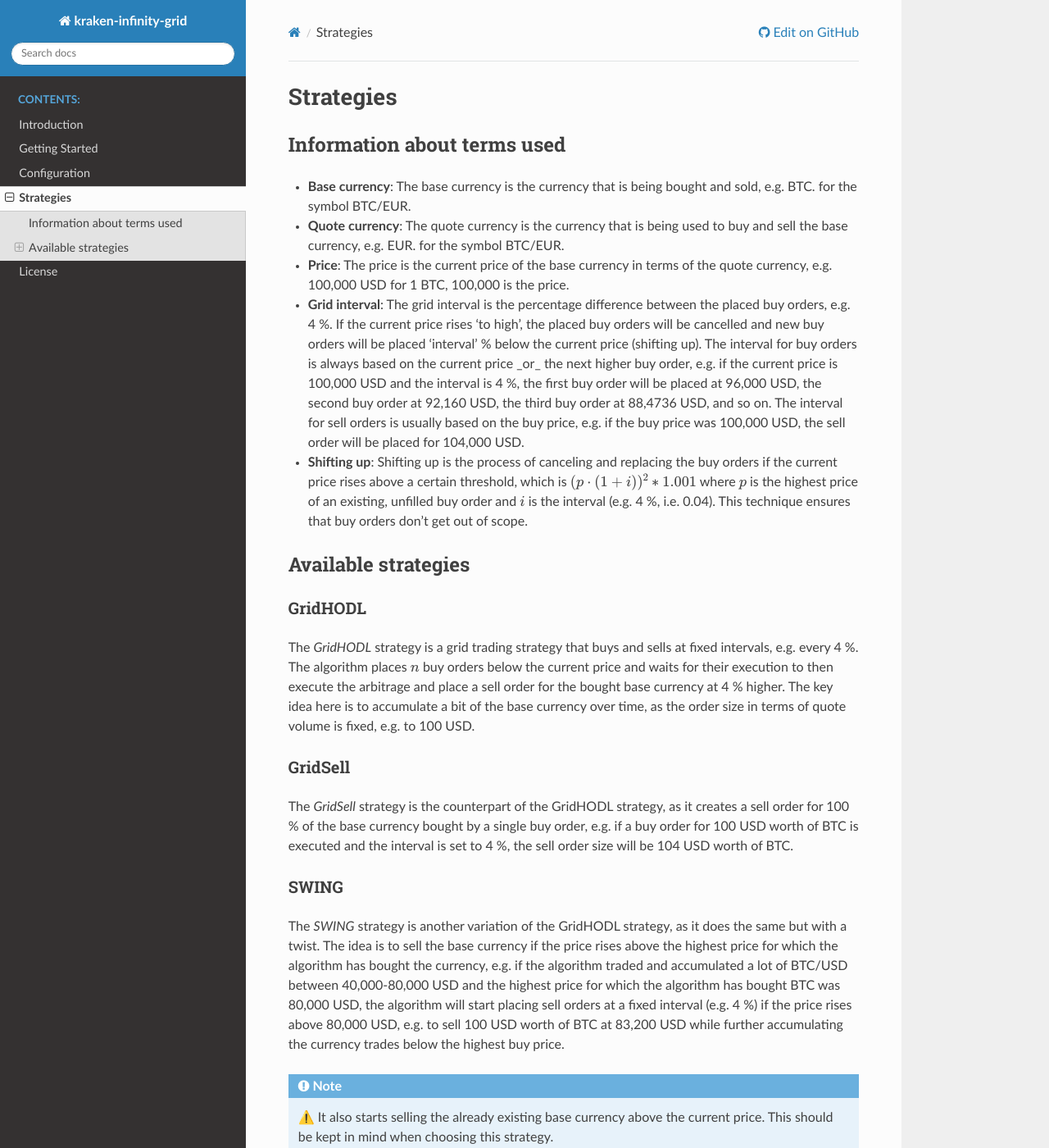
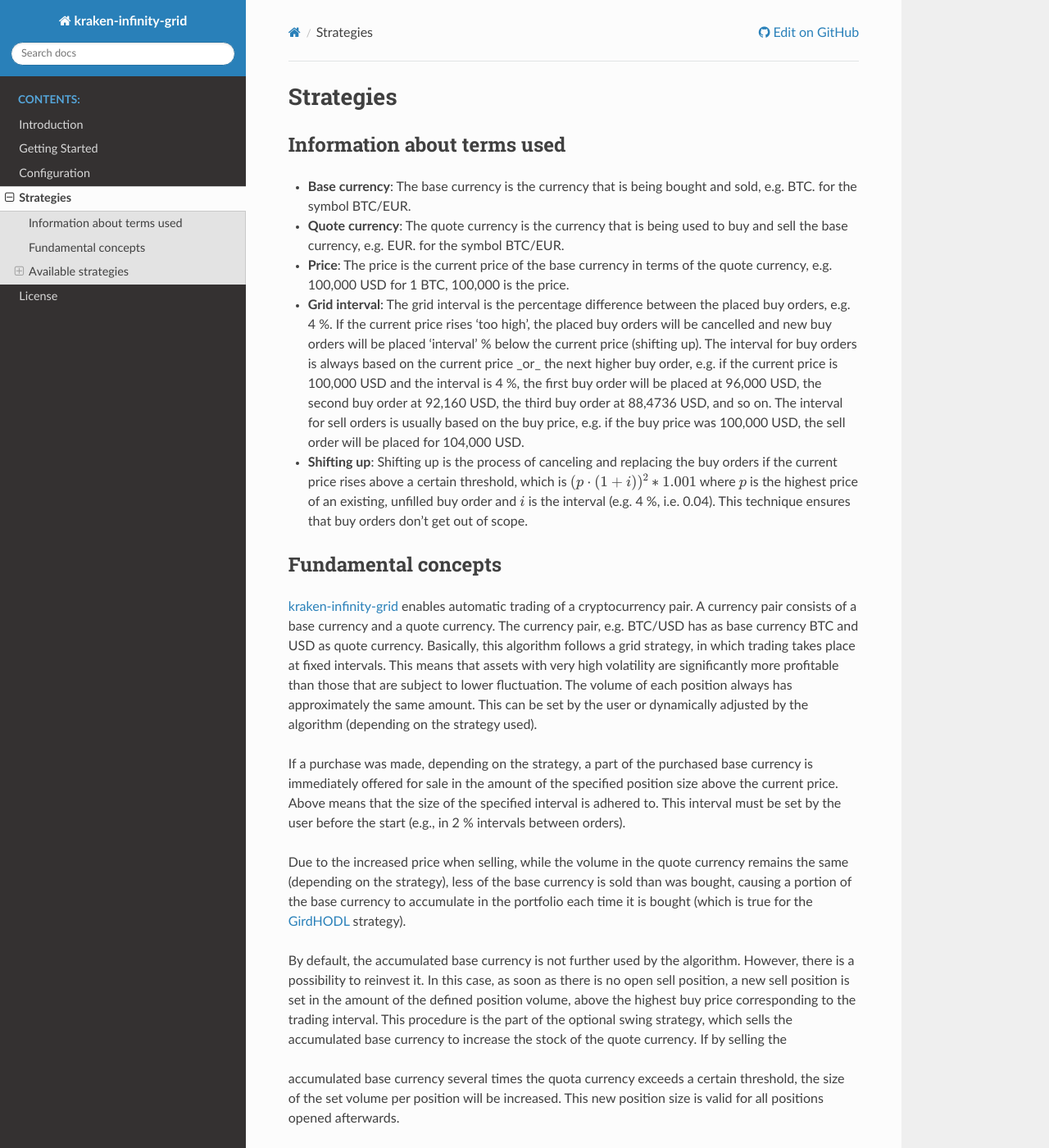
Before and after one commit to btschwertfeger/kraken-infinity-grid, a Sphinx documentation site: the page built from doc/strategies.rst, in a window 1280 px wide and 1400 px high. Shown: the whole window at 82% size. Built offline with Sphinx 7.4.7 and the Read the Docs theme 3.1.0, drawn with Linux system fonts in a browser that asks for light colours; some of the changed text lies outside the part shown.

Commit message:
[skip ci] Continue working on the documentation

```diff
--- a/doc/conf.py
+++ b/doc/conf.py
@@ -58,7 +58,7 @@
 # https://www.sphinx-doc.org/en/master/usage/configuration.html#options-for-html-output
 
 html_theme = "sphinx_rtd_theme"
-# html_static_path = ["_static"]
+html_static_path = ["_static"]
 html_context = {
     "display_github": True,
     "github_user": "btschwertfeger",
--- a/doc/strategies.rst
+++ b/doc/strategies.rst
@@ -5,6 +5,7 @@
 
 Strategies
 ==========
+
 
 Information about terms used
 ----------------------------
@@ -19,7 +20,7 @@
   quote currency, e.g. 100,000 USD for 1 BTC, 100,000 is the price.
 
 - **Grid interval**: The grid interval is the percentage difference between the
-  placed buy orders, e.g. 4 %. If the current price rises 'to high', the placed
+  placed buy orders, e.g. 4 %. If the current price rises 'too high', the placed
   buy orders will be cancelled and new buy orders will be placed 'interval' %
   below the current price (shifting up). The interval for buy orders is always
   based on the current price _or_ the next higher buy order, e.g. if the current
@@ -34,6 +35,81 @@
   :math:`(p\cdot(1+i))^2*1.001` where :math:`p` is the highest price of an
   existing, unfilled buy order and :math:`i` is the interval (e.g. 4 %, i.e.
   0.04). This technique ensures that buy orders don't get out of scope.
+
+Fundamental concepts
+--------------------
+
+`kraken-infinity-grid`_ enables automatic trading of a cryptocurrency pair. A
+currency pair consists of a base currency and a quote currency. The currency
+pair, e.g. BTC/USD has as base currency BTC and USD as quote currency.
+Basically, this algorithm follows a grid strategy, in which trading takes place
+at fixed intervals. This means that assets with very high volatility are
+significantly more profitable than those that are subject to lower fluctuation.
+The volume of each position always has approximately the same amount. This can
+be set by the user or dynamically adjusted by the algorithm (depending on the
+strategy used).
+
+If a purchase was made, depending on the strategy, a part of the purchased base
+currency is immediately offered for sale in the amount of the specified position
+size above the current price. Above means that the size of the specified
+interval is adhered to. This interval must be set by the user before the start
+(e.g., in 2 % intervals between orders).
+
+Due to the increased price when selling, while the volume in the quote currency
+remains the same (depending on the strategy), less of the base currency is sold
+than was bought, causing a portion of the base currency to accumulate in the
+portfolio each time it is bought (which is true for the `GirdHODL
+<strategies-gridhodl-section>`_ strategy).
+
+By default, the accumulated base currency is not further used by the algorithm.
+However, there is a possibility to reinvest it. In this case, as soon as there
+is no open sell position, a new sell position is set in the amount of the
+defined position volume, above the highest buy price corresponding to the
+trading interval. This procedure is the part of the optional swing strategy,
+which sells the accumulated base currency to increase the stock of the quote
+currency. If by selling the
+
+accumulated base currency several times the quota currency exceeds a certain
+threshold, the size of the set volume per position will be increased. This new
+position size is valid for all positions opened afterwards.
+
+A. CUSTOMIZATION
+
+The following parameters must be defined before starting the algorithm.
+
+- Trading interval
+- Number of concurrent open buy orders
+- The order volume
+
+The trading interval determines the intervals at which to buy and sell. For some
+currency pairs it is worth setting this interval very high (5-10%). Others have
+many smaller movements, so for them a lower interval of 0.5-2% can be more
+profitable. It should be noted that this interval must be higher than the
+transaction fee for the respective assets on the exchange. The number of open
+positions indicates the proportion of the available capital to be divided. Here,
+a value of 120 should not be exceeded in order to comply with the limits of many
+exchanges. The number of always open buy positions specifies how many buy
+positions should be open at the same time. If the position interval is defined
+to 2%, a number of 5 open buy positions ensures that a rapid price drop of
+almost 10% can be caught immediately. After a buy has been triggered, new
+positions are placed accordingly. The number of open buy positions should be
+kept low to keep the transaction time as short as possible. The following is an
+example configuration of the algorithm described herein.
+
+It should be noted that this is spot trading and no leverage products are used.
+furthermore, all currencies remain on the user's account. The algorithm can only
+trade the currencies there and is not able to send them to other accounts. Users
+have the possibility to transfer their assets, which are not in open positions,
+back and forth between the accounts at any time. Thus, profits can be realized
+or the investment amount can be increased.
+
+All currency pairs mentioned here are for illustrative purposes only.
+
+.. figure:: _static/images/blsh.png
+   :width: 600
+   :align: center
+   :alt: Buying low and selling high
+
 
 Available strategies
 --------------------
```
Also changed, not shown: README.md (+1 -1 lines), doc/configuration.rst (+11 -6 lines), doc/getting-started.rst (+30 -18 lines), doc/introduction.rst (+4 -4 lines), doc/_static/images/Kraken_api_key_permissions.png (added), doc/_static/images/blsh.png (added), 1 other file.
